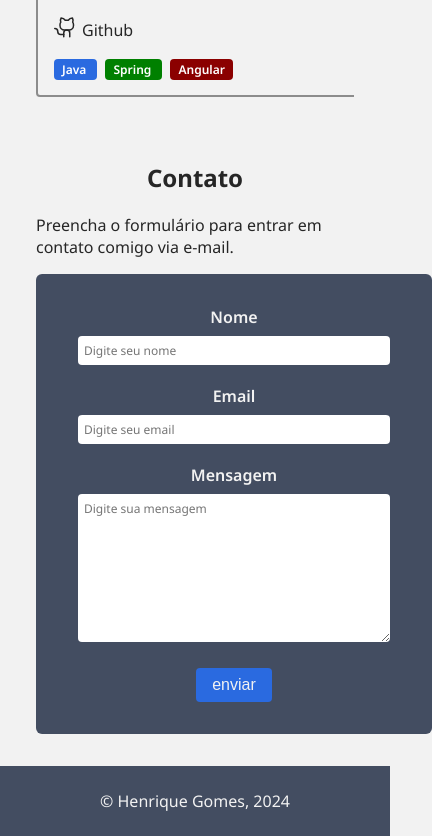
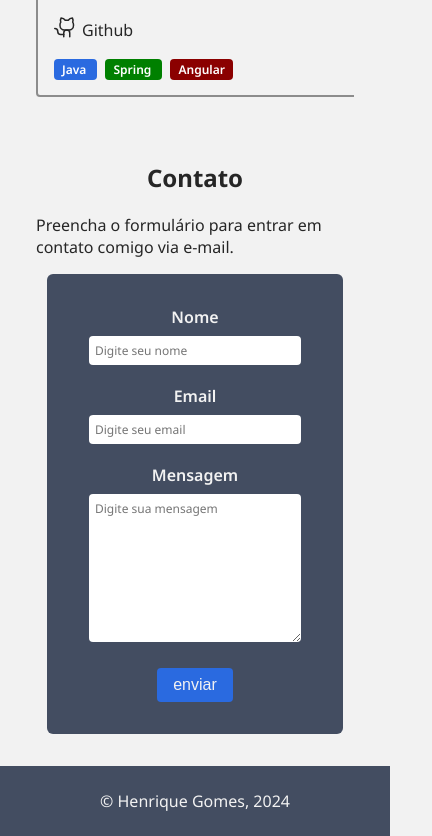
Before and after one commit to oihenrique/portfolio-web, an Angular app: page / in a window 390 px wide. Shown: the part 1363-2199 px from the top of the page, 432 px wide, since content can reach past the window. Built offline with nearby package versions, Linux system fonts and the light colour scheme.

Commit message:
fix: mobile responsiveness

```diff
--- a/src/app/components/shared/contact-section/contact-section.component.scss
+++ b/src/app/components/shared/contact-section/contact-section.component.scss
@@ -20,7 +20,7 @@
         flex-direction: column;
         align-items: center;
         justify-content: center;
-        width: 300px;
+        width: 200px;
         margin: 0 auto;
         padding: 2rem 3rem;
         background-color: $primary-color-dark-600;
@@ -70,6 +70,14 @@
     }
 }
 
+@media (min-width: 570px) {
+    .main-content {
+        form {
+            width: 350px;
+        }
+    }
+}
+
 @media (min-width: 1080px) {
     .main-content {
         form {
```
